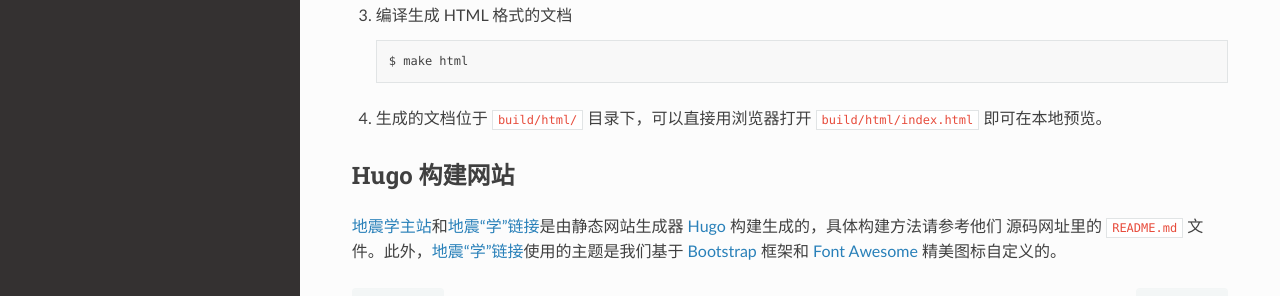
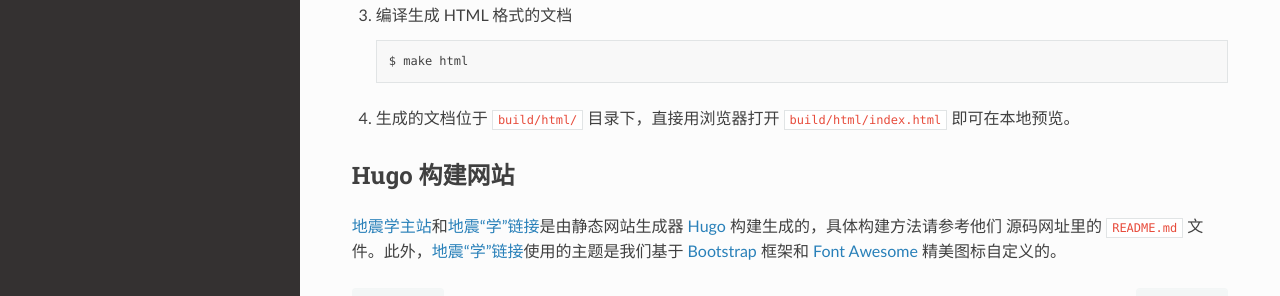
Before and after one commit to seismo-learn/contributing, a Sphinx documentation site: the page built from source/building.rst, in a window 1280 px wide and 1322 px high. Shown: the part 861-1157 px from the top of the window. Built offline with Sphinx 7.4.7 and the Read the Docs theme 2.0.0, drawn with Linux system fonts in a browser that asks for light colours.

Commit message:
Tiny fix (#44)

```diff
--- a/source/building.rst
+++ b/source/building.rst
@@ -53,7 +53,7 @@ Sphinx 构建网站
 
         $ make html
 
-4.  生成的文档位于 :file:`build/html/` 目录下，可以直接用浏览器打开
+4.  生成的文档位于 :file:`build/html/` 目录下，直接用浏览器打开
     :file:`build/html/index.html` 即可在本地预览。
 
 
```
